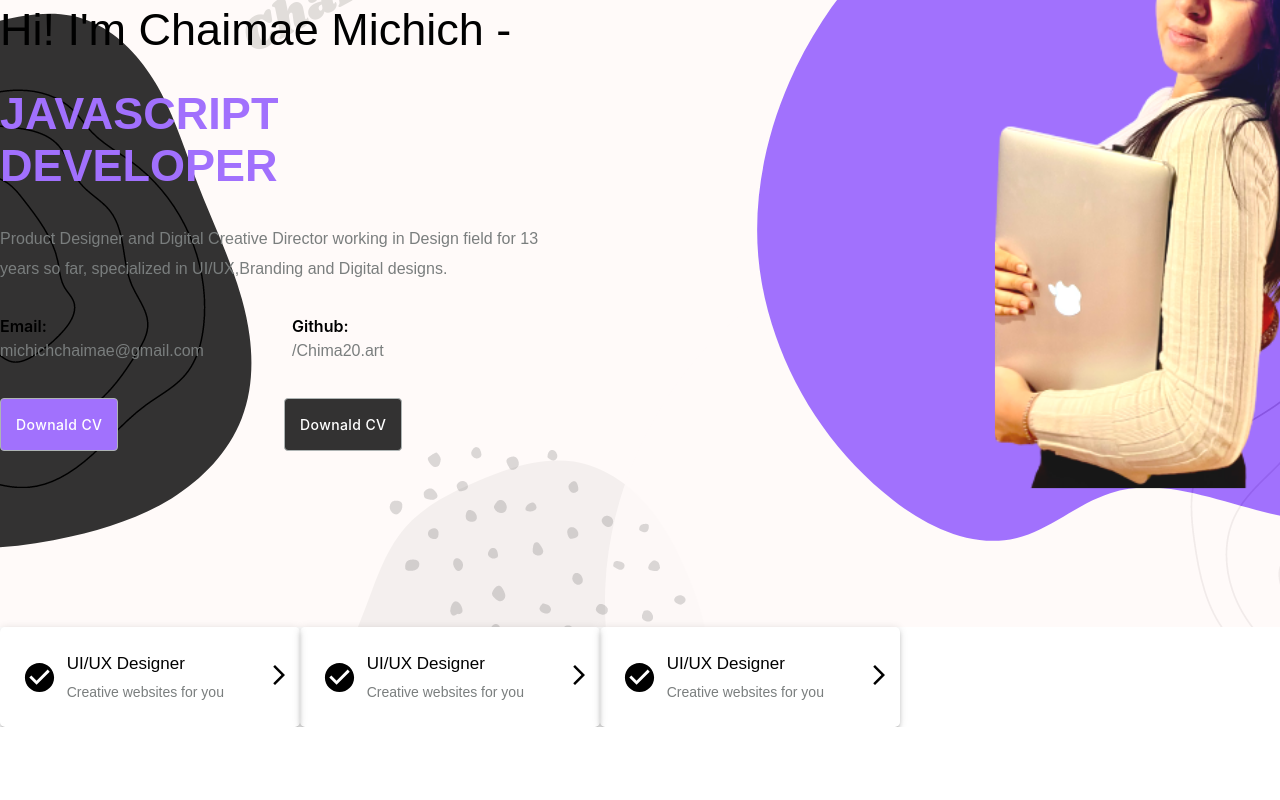
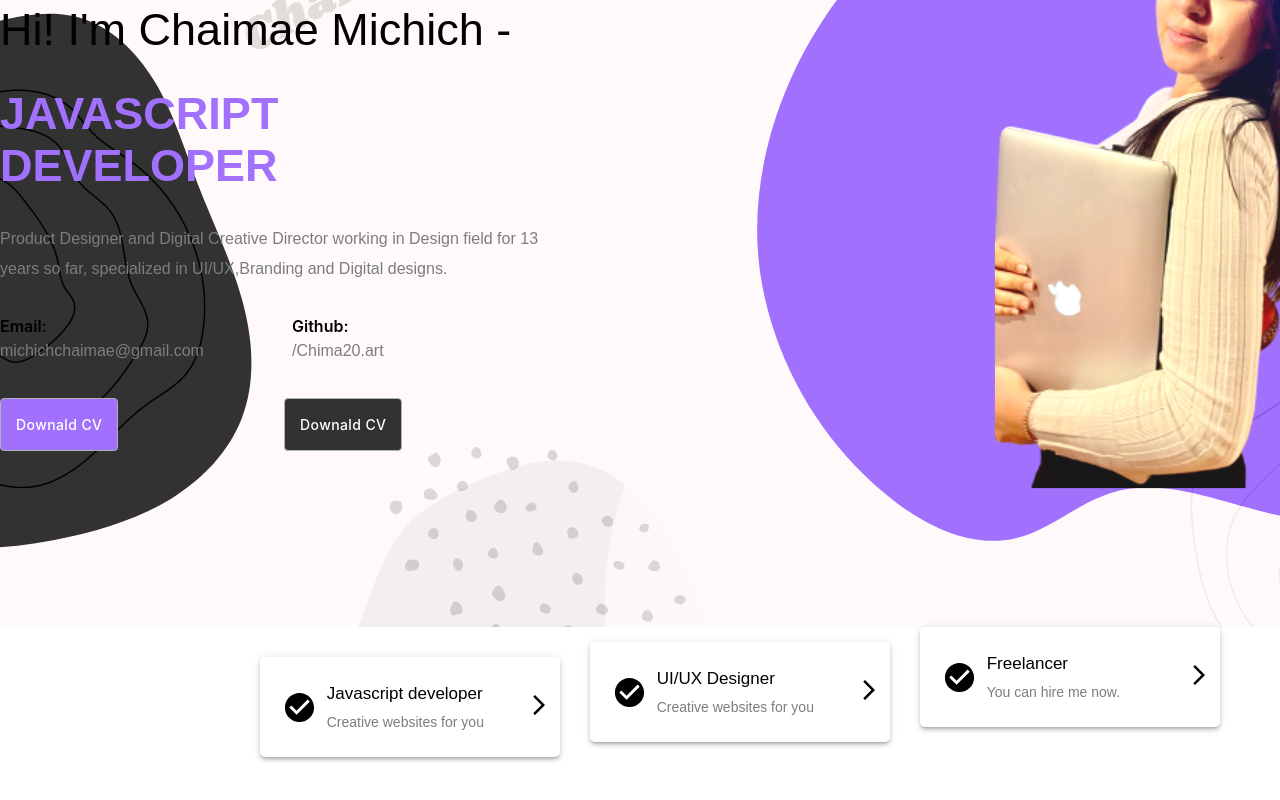
Before and after one commit to Chima20-art/protfolio, a Next.js app: page / in a window 1280 px wide. Shown: the part 244-1044 px from the top of the page. Before the commit the page ends 971 px from the top, so only its background shows below. Built offline with nearby package versions, Linux system fonts and the light colour scheme; a web font is replaced by a local one.

Commit message:
adjusted css for job cards.

```diff
--- a/components/home/home.js
+++ b/components/home/home.js
@@ -148,7 +148,7 @@ export default function Home() {
           </Grid>
         </Grid>
       </Grid>
-      <Grid container direction="row">
+      <Grid container direction="row" justifyContent="center">
         <Grid
           container
           direction="row"
@@ -157,6 +157,57 @@ export default function Home() {
           boxShadow="3"
           borderRadius="5px"
           padding="5px"
+          marginLeft="40px"
+          marginTop="30px"
+        >
+          <Grid
+            item
+            container
+            direction="column"
+            justifyContent="center"
+            md={1}
+            width="fit-content"
+            margin="17px"
+          >
+            <CheckCircleIcon fontSize="large" />
+          </Grid>
+
+          <Grid
+            item
+            container
+            direction="column"
+            margin="auto"
+            justifyContent="center"
+            textAlign="flex-start"
+            md={8}
+          >
+            <div className={styles.cardsTitle}> Javascript developer</div>
+            <div className={styles.cardsParagraph}>
+              {" "}
+              Creative websites for you{" "}
+            </div>
+          </Grid>
+          <Grid
+            item
+            margin="auto"
+            direction="row"
+            justifyContent="center"
+            width="fit-content"
+            md={1}
+          >
+            <ArrowForwardIosIcon />
+          </Grid>
+        </Grid>
+        <Grid
+          container
+          direction="row"
+          width="300px"
+          height="100px"
+          boxShadow="3"
+          borderRadius="5px"
+          padding="5px"
+          marginLeft="30px"
+          marginTop="15px"
         >
           <Grid
             item
@@ -204,6 +255,8 @@ export default function Home() {
           boxShadow="3"
           borderRadius="5px"
           padding="5px"
+          marginLeft="30px"
+          marginBottom="100px"
         >
           <Grid
             item
@@ -226,58 +279,8 @@ export default function Home() {
             textAlign="flex-start"
             md={8}
           >
-            <div className={styles.cardsTitle}> UI/UX Designer</div>
-            <div className={styles.cardsParagraph}>
-              {" "}
-              Creative websites for you{" "}
-            </div>
-          </Grid>
-          <Grid
-            item
-            margin="auto"
-            direction="row"
-            justifyContent="center"
-            width="fit-content"
-            md={1}
-          >
-            <ArrowForwardIosIcon />
-          </Grid>
-        </Grid>
-        <Grid
-          container
-          direction="row"
-          width="300px"
-          height="100px"
-          boxShadow="3"
-          borderRadius="5px"
-          padding="5px"
-        >
-          <Grid
-            item
-            container
-            direction="column"
-            justifyContent="center"
-            md={1}
-            width="fit-content"
-            margin="17px"
-          >
-            <CheckCircleIcon fontSize="large" />
-          </Grid>
-
-          <Grid
-            item
-            container
-            direction="column"
-            margin="auto"
-            justifyContent="center"
-            textAlign="flex-start"
-            md={8}
-          >
-            <div className={styles.cardsTitle}> UI/UX Designer</div>
-            <div className={styles.cardsParagraph}>
-              {" "}
-              Creative websites for you{" "}
-            </div>
+            <div className={styles.cardsTitle}> Freelancer</div>
+            <div className={styles.cardsParagraph}> You can hire me now. </div>
           </Grid>
           <Grid
             item
```
